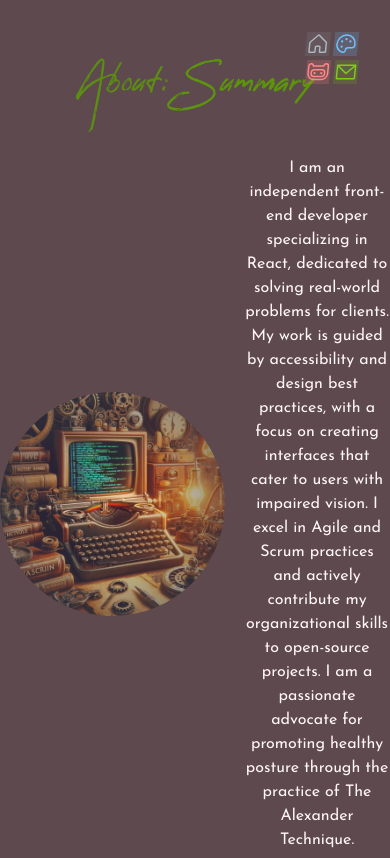
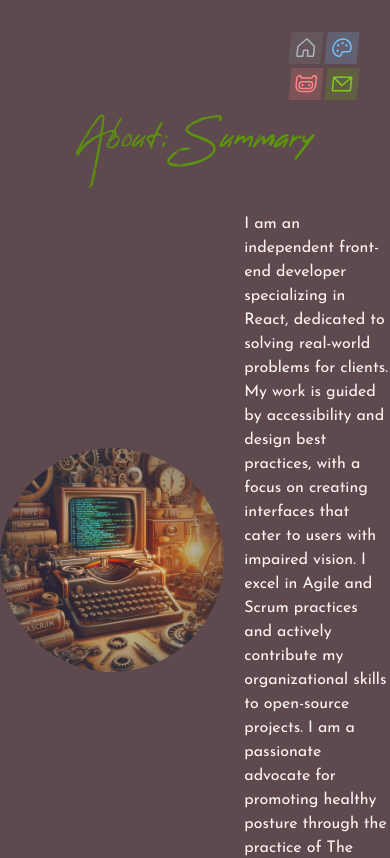
Before and after one commit to theMorganObject/tmo-portfolio, a Next.js app: page /about in a window 390 px wide. Shown: the top 858 px of the page. Built offline with nearby package versions, Linux system fonts and the light colour scheme.

Commit message:
optiminzed home page and nav for mobile

```diff
--- a/src/app/page.tsx
+++ b/src/app/page.tsx
@@ -5,13 +5,13 @@ export default function Home() {
   const fullName = `Morgan Padraic O'Shaughnessey`;
   return (
     <section className="min-h-screen flex flex-col items-center p-4">
-      <p className="mt-32 mb-12 text-xl text-red-9/90">
+      <p className="mt-24 mb-4 text-xs text-red-9/90 xs:text-sm xs:mt-28 xs:mb-6 sm:text-base sm:mt-28 sm:mb-8 md:text-lg md:mt-32 md:mb-12 lg:text-xl">
         Front End Developer | Scrum Master
       </p>
-      <h1 className="text-2xl text-lime-7 leading-loose mb-14 xs:text-xl xs:mb-10 sm:text-4xl md:text-5xl lg:text-6xl">
+      <h1 className="text-base text-lime-7 leading-loose mb-8 xs:text-xl xs:mb-10 sm:text-4xl md:text-5xl md:mb-14 lg:text-6xl">
         <span className="font-reey">{fullName}</span>
       </h1>
-      <ul className="grid gap-y-4 grid-rows-4 grid-cols-8 text-sm sm:text-lg md:text-xl lg:text-2xl">
+      <ul className="grid gap-y-2 grid-rows-4 grid-cols-8 text-xs xs:gap-y-4 sm:text-base md:text-xl lg:text-2xl">
         {workSamples.map((sample, index) => (
           <WorkSample
             key={sample.id}
--- a/src/components/Nav.tsx
+++ b/src/components/Nav.tsx
@@ -1,17 +1,43 @@
-import React from "react";
+"use client";
+
+import { useState, useEffect } from "react";
 import Link from "next/link";
 
 export default function Nav() {
+  const [svgSize, setSvgSize] = useState({ width: 32, height: 32 });
+
+  useEffect(() => {
+    function handleResize() {
+      // Update the svgSize state based on screen width
+      if (window.innerWidth < 768) {
+        setSvgSize({ width: 24, height: 24 });
+      } else if (window.innerWidth < 1024) {
+        setSvgSize({ width: 28, height: 28 });
+      } else if (window.innerWidth < 1280) {
+        setSvgSize({ width: 32, height: 32 });
+      } else {
+        setSvgSize({ width: 32, height: 32 });
+      }
+    }
+
+    window.addEventListener("resize", handleResize);
+    handleResize();
+
+    return () => {
+      window.removeEventListener("resize", handleResize);
+    };
+  }, []);
+
   return (
     <div className="fixed top-0 right-0 m-8">
       <div className="grid grid-cols-2 grid-rows-2 gap-1">
         {" "}
         <Link href="/">
-          <div className="flex justify-center items-center bg-gray-6/20 h-8 w-8 transform -skew-x-6 hover:bg-gray-6/70 xs:h-6 xs:w-6 xl:h-12 xl:w-12">
+          <div className="flex justify-center items-center bg-gray-6/20 transform -skew-x-6 hover:bg-gray-6/70 h-8 w-8 xs:h-8 xs:w-8 sm:h-10 sm:w-10 md:h-12 md:w-12 lg:h-14 lg:w-14">
             <svg
               xmlns="http://www.w3.org/2000/svg"
-              width="32"
-              height="32"
+              width={svgSize.width}
+              height={svgSize.height}
               viewBox="0 0 256 256"
               className="fill-gray-5 hover:fill-gray-0"
             >
@@ -20,11 +46,11 @@ export default function Nav() {
           </div>
         </Link>
         <Link href="/projects">
-          <div className="flex justify-center items-center bg-blue-3/20 h-8 w-8 transform -skew-x-6 hover:bg-blue-3/70 xs:h-6 xs:w-6 xl:h-12 xl:w-12">
+          <div className="flex justify-center items-center bg-blue-3/20 transform -skew-x-6 hover:bg-blue-3/70 h-8 w-8 xs:h-8 xs:w-8 sm:h-10 sm:w-10 md:h-12 md:w-12 lg:h-14 lg:w-14">
             <svg
               xmlns="http://www.w3.org/2000/svg"
-              width="32"
-              height="32"
+              width={svgSize.width}
+              height={svgSize.height}
               className="fill-blue-3 hover:fill-blue-0"
               viewBox="0 0 256 256"
             >
@@ -33,11 +59,11 @@ export default function Nav() {
           </div>
         </Link>
         <Link href="/about">
-          <div className="flex justify-center items-center bg-red-4/20 h-8 w-8 transform -skew-x-6 hover:bg-red-4/70 xs:h-6 xs:w-6 xl:h-12 xl:w-12">
+          <div className="flex justify-center items-center bg-red-4/20 transform -skew-x-6 hover:bg-red-4/70 h-8 w-8 xs:h-8 xs:w-8 sm:h-10 sm:w-10 md:h-12 md:w-12 lg:h-14 lg:w-14">
             <svg
               xmlns="http://www.w3.org/2000/svg"
-              width="32"
-              height="32"
+              width={svgSize.width}
+              height={svgSize.height}
               className="fill-red-4 hover:fill-red-0"
               viewBox="0 0 256 256"
             >
@@ -46,12 +72,12 @@ export default function Nav() {
           </div>
         </Link>
         <Link href="/contact">
-          <div className="flex justify-center items-center bg-lime-7/20 h-8 w-8 transform -skew-x-6 hover:bg-lime-7/70 xs:h-6 xs:w-6 xl:h-12 xl:w-12">
+          <div className="flex justify-center items-center bg-lime-7/20 transform -skew-x-6 hover:bg-lime-7/70 h-8 w-8 xs:h-8 xs:w-8 sm:h-10 sm:w-10 md:h-12 md:w-12 lg:h-14 lg:w-14">
             <svg
               xmlns="http://www.w3.org/2000/svg"
-              width="32"
-              height="32"
-              className="fill-lime-6 hover:fill-lime-0"
+              width={svgSize.width}
+              height={svgSize.height}
+              className="fill-lime-6 hover:fill-lime-0 lg:h-42 lg:w-42"
               viewBox="0 0 256 256"
             >
               <path d="M224,48H32a8,8,0,0,0-8,8V192a16,16,0,0,0,16,16H216a16,16,0,0,0,16-16V56A8,8,0,0,0,224,48ZM203.43,64,128,133.15,52.57,64ZM216,192H40V74.19l82.59,75.71a8,8,0,0,0,10.82,0L216,74.19V192Z"></path>
--- a/src/components/accordion/Accordion.module.css
+++ b/src/components/accordion/Accordion.module.css
@@ -1,18 +1,3 @@
-.accordion {
-  display: flex;
-  flex-direction: column;
-  align-items: center;
-  text-align: center;
-}
-
-.container {
-  display: flex;
-  align-items: center;
-  justify-content: center;
-  gap: 5%;
-  max-width: 800px;
-}
-
 .imgWrapper {
   min-height: 200px;
   border-radius: 50%;
@@ -31,13 +16,3 @@
   border-radius: 50%;
   background: radial-gradient(circle, rgba(255, 135, 135, 0.15), #343a40);
 }
-
-.img {
-  width: 100%;
-  height: 100%;
-}
-
-.text {
-  width: 50%;
-  min-height: 200 px;
-}
--- a/src/components/accordion/Accordion.tsx
+++ b/src/components/accordion/Accordion.tsx
@@ -36,24 +36,25 @@ export default function Accordion({ data, colors }: AccordionProps) {
 
   return (
     <>
-      <h2 className="flex justify-center text-3xl text-lime-9/90 mt-6 mb-14">
+      <h2 className="flex justify-center text-3xl text-lime-9/90 mt-20 mb-14">
         <span className="font-reey">About:</span>
         <span className="font-reey ml-4" style={{ color }}>
           {title}
         </span>
       </h2>
-      <div className={classes.accordion}>
-        <div className={classes.container}>
-          <div className={classes.imgWrapper}>
-            <div className={classes.img}>
-              <Image src={src} alt={alt} width={width} height={height} />
-            </div>
-          </div>
-          <div className={classes.text}>
-            <p className="text-red-0">{text}</p>
+
+      {/* this was classes.container */}
+      <div className="flex items-center justify-center gap-5 max-w-screen-md">
+        <div className={classes.imgWrapper}>
+          <div className="w-full h-full">
+            <Image src={src} alt={alt} width={width} height={height} />
           </div>
         </div>
+        <div className="w-1/2 min-h-200">
+          <p className="text-red-0">{text}</p>
+        </div>
       </div>
+
       <Selector
         data={data}
         colors={colors}
--- a/tailwind.config.ts
+++ b/tailwind.config.ts
@@ -10,7 +10,7 @@ const config: Config = {
   ],
   theme: {
     screens: {
-      xs: "300px",
+      xs: "342px",
       ...defaultTheme.screens,
     },
     colors: {
```
